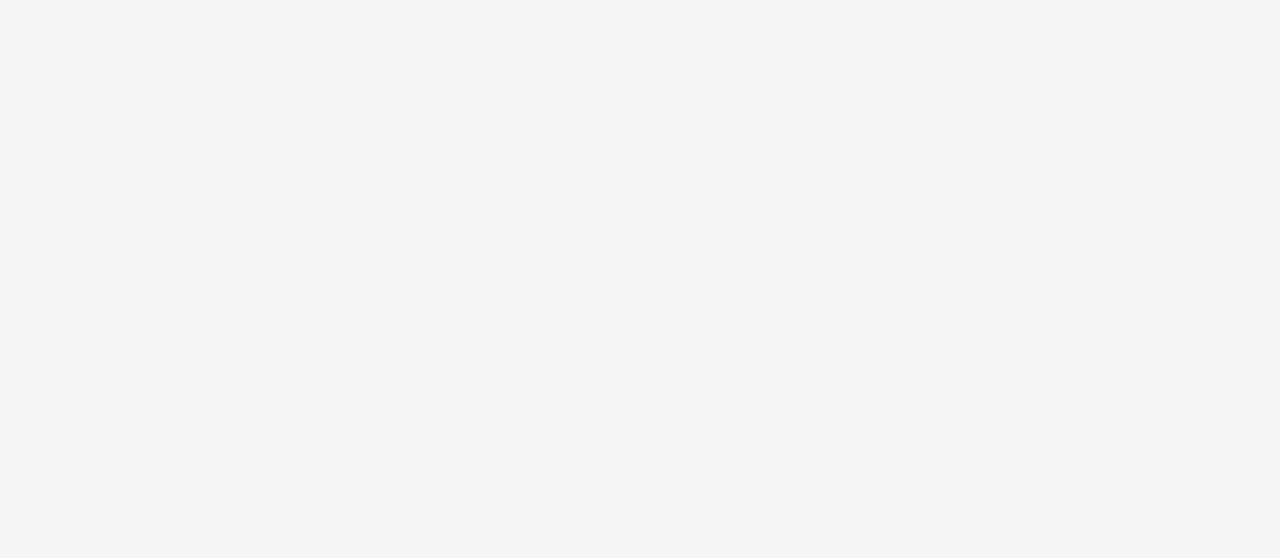
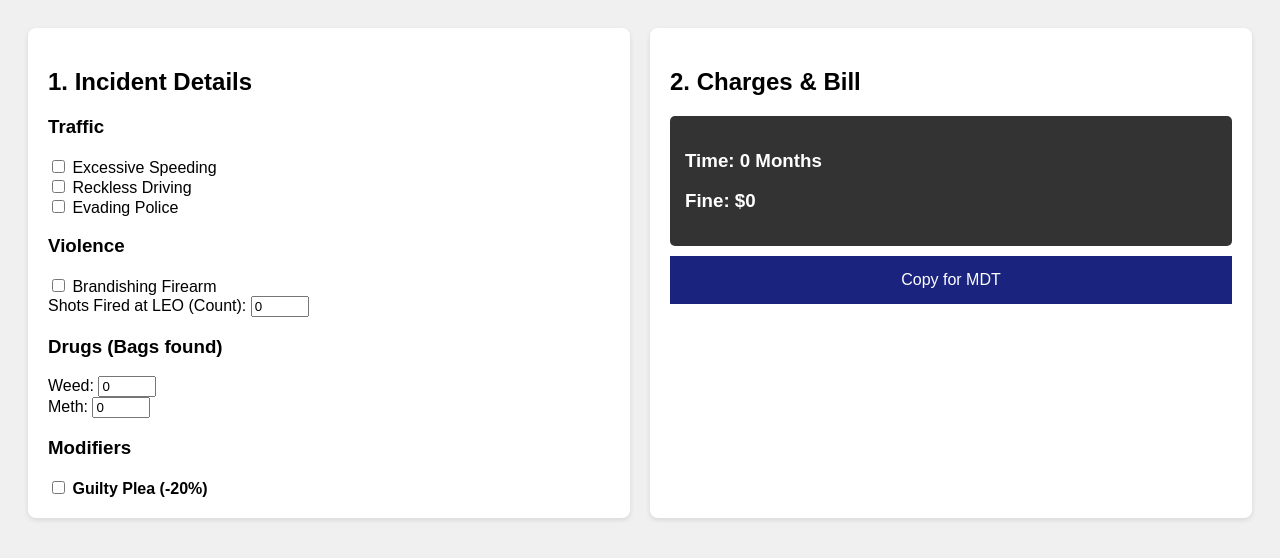
Before and after one commit to PRAWLN/FiveMPD-Charges, a plain HTML site: page index.html in a window 1280 px wide. Drawn offline with Linux system fonts and the light colour scheme.

Commit message:
Update index.html

```diff
--- a/index.html
+++ b/index.html
@@ -2,20 +2,163 @@
 <html lang="en">
 <head>
     <meta charset="UTF-8">
-    <meta name="viewport" content="width=device-width, initial-scale=1.0">
-    <title>LSPD Scenario Calculator</title>
+    <title>LSPD Calculator</title>
     <style>
-        :root { --blue: #1565c0; --red: #c62828; --dark: #1e1e1e; --light: #f5f5f5; }
-        body { font-family: 'Segoe UI', Tahoma, Geneva, Verdana, sans-serif; background: var(--light); display: flex; padding: 20px; gap: 20px; height: 95vh; margin: 0; }
+        body {
+            font-family: sans-serif;
+            background-color: #f0f0f0;
+            display: flex;
+            padding: 20px;
+            gap: 20px;
+        }
+        .panel {
+            background: white;
+            padding: 20px;
+            border-radius: 8px;
+            width: 50%;
+            box-shadow: 0 2px 5px rgba(0,0,0,0.1);
+        }
+        .charge-item {
+            padding: 10px;
+            border-bottom: 1px solid #eee;
+            display: flex;
+            justify-content: space-between;
+        }
+        .charge-item:hover { background: #f9f9f9; }
+        .red-text { color: red; font-weight: bold; }
+        .green-text { color: green; font-weight: bold; }
+        .totals {
+            background: #333;
+            color: white;
+            padding: 15px;
+            margin-top: 20px;
+            border-radius: 5px;
+        }
+        button {
+            width: 100%;
+            padding: 15px;
+            background: #1a237e;
+            color: white;
+            border: none;
+            cursor: pointer;
+            margin-top: 10px;
+            font-size: 16px;
+        }
+    </style>
+</head>
+<body>
 
-        /* Layout */
-        .input-panel { flex: 1; background: white; padding: 20px; border-radius: 8px; overflow-y: auto; box-shadow: 0 4px 6px rgba(0,0,0,0.1); }
-        .output-panel { flex: 1; background: var(--dark); color: white; padding: 20px; border-radius: 8px; display: flex; flex-direction: column; }
+    <div class="panel">
+        <h2>1. Incident Details</h2>
 
-        /* Headers */
-        h2 { border-bottom: 2px solid #ddd; padding-bottom: 10px; margin-top: 0; }
-        .output-panel h2 { border-color: #444; color: #fff; }
+        <h3>Traffic</h3>
+        <div><label><input type="checkbox" id="speeding" onchange="calc()"> Excessive Speeding</label></div>
+        <div><label><input type="checkbox" id="reckless" onchange="calc()"> Reckless Driving</label></div>
+        <div><label><input type="checkbox" id="evading" onchange="calc()"> Evading Police</label></div>
 
-        /* Form Sections */
-        .section { margin-bottom: 25px; border-left: 4px solid var(--blue); padding-left: 15px; }
-        .section
+        <h3>Violence</h3>
+        <div><label><input type="checkbox" id="brandish" onchange="calc()"> Brandishing Firearm</label></div>
+        <div>
+            <label>Shots Fired at LEO (Count):
+            <input type="number" id="leo_shots" value="0" min="0" style="width:50px" onchange="calc()"></label>
+        </div>
+
+        <h3>Drugs (Bags found)</h3>
+        <div>
+            <label>Weed: <input type="number" id="weed_qty" value="0" style="width:50px" onchange="calc()"></label>
+        </div>
+        <div>
+            <label>Meth: <input type="number" id="meth_qty" value="0" style="width:50px" onchange="calc()"></label>
+        </div>
+
+        <h3>Modifiers</h3>
+        <div><label><input type="checkbox" id="plea" onchange="calc()"> <b>Guilty Plea (-20%)</b></label></div>
+    </div>
+
+    <div class="panel">
+        <h2>2. Charges & Bill</h2>
+        <div id="charge_list">
+            </div>
+
+        <div class="totals">
+            <h3>Time: <span id="total_time">0</span> Months</h3>
+            <h3>Fine: $<span id="total_fine">0</span></h3>
+        </div>
+
+        <button onclick="copyBill()">Copy for MDT</button>
+    </div>
+
+<script>
+    // --- DATABASE ---
+    const DB = {
+        speeding: { name: "Excessive Speeding", time: 0, fine: 500 },
+        reckless: { name: "Reckless Driving", time: 10, fine: 1000 },
+        evading:  { name: "Evading Police", time: 25, fine: 3000 },
+        brandish: { name: "Brandishing Firearm", time: 10, fine: 1000 },
+        att_leo:  { name: "Att. Murder LEO", time: 100, fine: 15000 },
+
+        // Drugs
+        poss_weed: { name: "Possession of Weed", time: 10, fine: 500 },
+        sale_weed: { name: "Intent to Sell Weed", time: 30, fine: 3000 },
+        poss_meth: { name: "Possession of Meth", time: 20, fine: 1500 },
+        sale_meth: { name: "Intent to Sell Meth", time: 60, fine: 6000 }
+    };
+
+    function calc() {
+        let time = 0;
+        let fine = 0;
+        let html = "";
+
+        // Helper to add a charge line
+        function add(law, count = 1) {
+            let t = law.time * count;
+            let f = law.fine * count;
+            time += t;
+            fine += f;
+            html += `<div class="charge-item">
+                        <span>${count > 1 ? count + "x " : ""}${law.name}</span>
+                        <span>${t}m / $${f}</span>
+                     </div>`;
+        }
+
+        // Traffic Checks
+        if(document.getElementById('speeding').checked) add(DB.speeding);
+        if(document.getElementById('reckless').checked) add(DB.reckless);
+        if(document.getElementById('evading').checked)  add(DB.evading);
+        if(document.getElementById('brandish').checked) add(DB.brandish);
+
+        // Shots Fired Logic
+        let leo = parseInt(document.getElementById('leo_shots').value) || 0;
+        if(leo > 0) add(DB.att_leo, leo);
+
+        // Drug Logic
+        let weed = parseInt(document.getElementById('weed_qty').value) || 0;
+        if(weed > 20) add(DB.sale_weed); // Over 20 is sale
+        else if(weed > 0) add(DB.poss_weed);
+
+        let meth = parseInt(document.getElementById('meth_qty').value) || 0;
+        if(meth > 10) add(DB.sale_meth); // Over 10 is sale
+        else if(meth > 0) add(DB.poss_meth);
+
+        // Plea Deal
+        if(document.getElementById('plea').checked) {
+            time = Math.floor(time * 0.8);
+            fine = Math.floor(fine * 0.8);
+            html += `<div class="charge-item green-text"><span>Guilty Plea Applied</span><span>-20%</span></div>`;
+        }
+
+        // Update Screen
+        document.getElementById('charge_list').innerHTML = html;
+        document.getElementById('total_time').innerText = time;
+        document.getElementById('total_fine').innerText = fine;
+    }
+
+    function copyBill() {
+        let txt = `JAIL TIME: ${document.getElementById('total_time').innerText} Months\n`;
+        txt += `FINE: $${document.getElementById('total_fine').innerText}`;
+        navigator.clipboard.writeText(txt);
+        alert("Copied!");
+    }
+</script>
+</body>
+</html>
```
